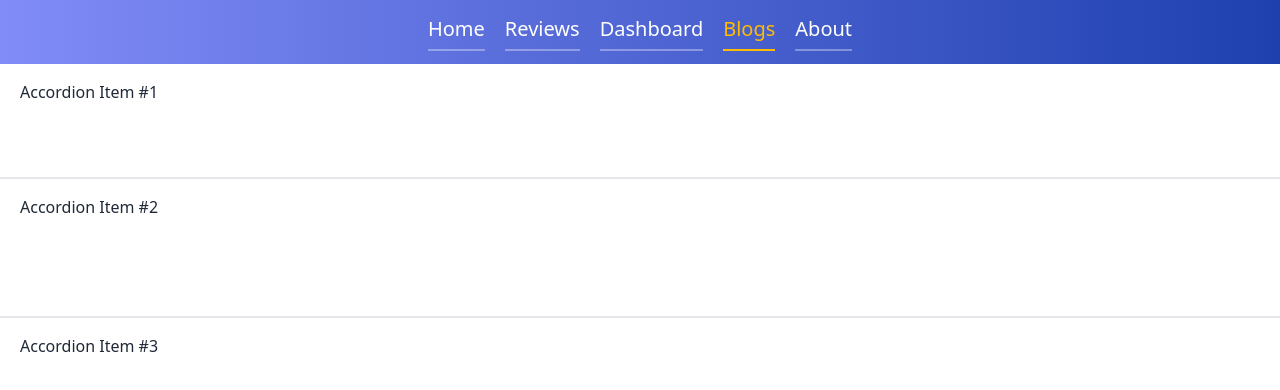
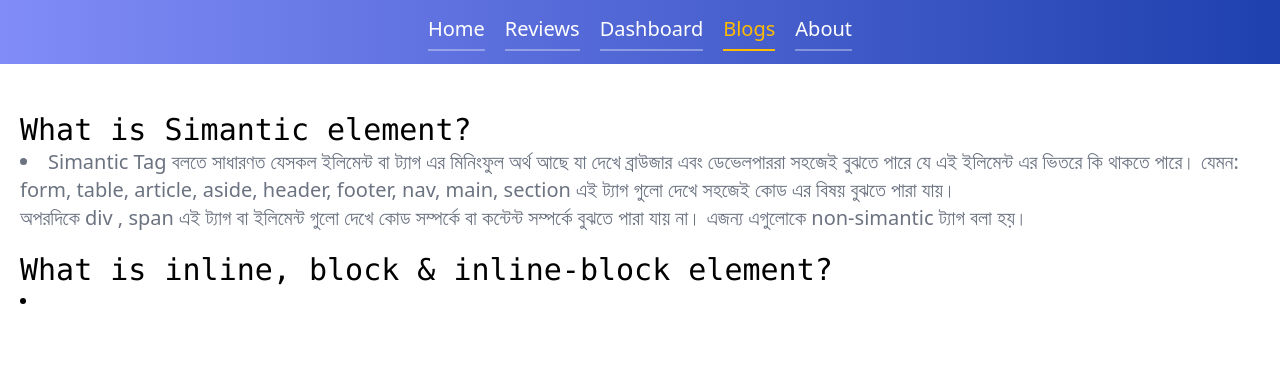
Before and after one commit to nazmul162001/product-analysis-react-router-firebase, a React (Create React App) app: page /blogs in a window 1280 px wide. Shown: the top 390 px of the page. Built offline with nearby package versions, Linux system fonts and the light colour scheme.

Commit message:
added Q1 what is simantic tag

```diff
--- a/src/App.js
+++ b/src/App.js
@@ -14,7 +14,7 @@ function App() {
       <Routes>
         <Route path='/' element={<HomePage></HomePage>}></Route>
         <Route path='/reviews' element={<Reviews></Reviews>}></Route>
-        <Route path='/:reviews' element={<Reviews></Reviews>}></Route>
+        <Route path='/reviews' element={<Reviews></Reviews>}></Route>
         <Route path='/dashboard' element={<MyChart></MyChart>}></Route>
         <Route path='/blogs' element={<Blogs></Blogs>}></Route>
         <Route path='/about' element={<About></About>}></Route>
--- a/src/components/Blogs/Blogs.js
+++ b/src/components/Blogs/Blogs.js
@@ -2,93 +2,30 @@ import React from 'react';
 
 const Blogs = () => {
   return (
-<div className="accordion accordion-flush" id="accordionFlushExample">
-  <div className="accordion-item border-t-0 border-l-0 border-r-0 rounded-none bg-white border border-gray-200">
-    <h2 className="accordion-header mb-0" id="flush-headingOne">
-      <button className="accordion-button
-    relative
-    flex
-    items-center
-    w-full
-    py-4
-    px-5
-    text-base text-gray-800 text-left
-    bg-white
-    border-0
-    rounded-none
-    transition
-    focus:outline-none" type="button" data-bs-toggle="collapse" data-bs-target="#flush-collapseOne"
-        aria-expanded="false" aria-controls="flush-collapseOne">
-        Accordion Item #1
-      </button>
-    </h2>
-    <div id="flush-collapseOne" className="accordion-collapse border-0 collapse show"
-      aria-labelledby="flush-headingOne" data-bs-parent="#accordionFlushExample">
-      <div className="accordion-body py-4 px-5">Placeholder content for this accordion, which is intended to
-        demonstrate
-        the <code>.accordion-flush</code> class. This is the first item's accordion body.</div>
+    <div>
+      <div className="simantic-element pt-12 px-5">
+        <h1 className="text-3xl font-mono">What is Simantic element?</h1>
+        <p className='text-xl text-gray-500'>
+          {' '}
+          <li>
+            Simantic Tag বলতে সাধারণত যেসকল ইলিমেন্ট বা ট্যাগ এর মিনিংফুল অর্থ
+            আছে যা দেখে ব্রাউজার এবং ডেভেলপাররা সহজেই বুঝতে পারে যে এই ইলিমেন্ট
+            এর ভিতরে কি থাকতে পারে। যেমন: form, table, article, aside, header,
+            footer, nav, main, section এই ট্যাগ গুলো দেখে সহজেই কোড এর বিষয়
+            বুঝতে পারা যায়। <br />
+            অপরদিকে div , span এই ট্যাগ বা ইলিমেন্ট গুলো দেখে কোড সম্পর্কে বা
+            কন্টেন্ট সম্পর্কে বুঝতে পারা যায় না। এজন্য এগুলোকে non-simantic
+            ট্যাগ বলা হয়।
+          </li>
+        </p>
+        <h1 className="text-3xl font-mono mt-5">What is inline, block & inline-block element?</h1>
+        <p>
+          <li>
+
+          </li>
+        </p>
+      </div>
     </div>
-  </div>
-  <div className="accordion-item border-l-0 border-r-0 rounded-none bg-white border border-gray-200">
-    <h2 className="accordion-header mb-0" id="flush-headingTwo">
-      <button className="accordion-button
-    collapsed
-    relative
-    flex
-    items-center
-    w-full
-    py-4
-    px-5
-    text-base text-gray-800 text-left
-    bg-white
-    border-0
-    rounded-none
-    transition
-    focus:outline-none" type="button" data-bs-toggle="collapse" data-bs-target="#flush-collapseTwo"
-        aria-expanded="false" aria-controls="flush-collapseTwo">
-        Accordion Item #2
-      </button>
-    </h2>
-    <div id="flush-collapseTwo" className="accordion-collapse border-0 collapse" aria-labelledby="flush-headingTwo"
-      data-bs-parent="#accordionFlushExample">
-      <div className="accordion-body py-4 px-5">Placeholder content for this accordion, which is intended to
-        demonstrate
-        the <code>.accordion-flush</code> class. This is the second item's accordion body. Let's imagine this
-        being
-        filled with some actual content.</div>
-    </div>
-  </div>
-  <div className="accordion-item border-l-0 border-r-0 border-b-0 rounded-none bg-white border border-gray-200">
-    <h2 className="accordion-header mb-0" id="flush-headingThree">
-      <button className="accordion-button
-    collapsed
-    relative
-    flex
-    items-center
-    w-full
-    py-4
-    px-5
-    text-base text-gray-800 text-left
-    bg-white
-    border-0
-    rounded-none
-    transition
-    focus:outline-none" type="button" data-bs-toggle="collapse" data-bs-target="#flush-collapseThree"
-        aria-expanded="false" aria-controls="flush-collapseThree">
-        Accordion Item #3
-      </button>
-    </h2>
-    <div id="flush-collapseThree" className="accordion-collapse collapse" aria-labelledby="flush-headingThree"
-      data-bs-parent="#accordionFlushExample">
-      <div className="accordion-body py-4 px-5">Placeholder content for this accordion, which is intended to
-        demonstrate
-        the <code>.accordion-flush</code> class. This is the third item's accordion body. Nothing more exciting
-        happening here in terms of content, but just filling up the space to make it look, at least at first
-        glance,
-        a bit more representative of how this would look in a real-world application.</div>
-    </div>
-  </div>
-</div>
   );
 };
 
```
Also changed, not shown: src/logo.svg (deleted).
